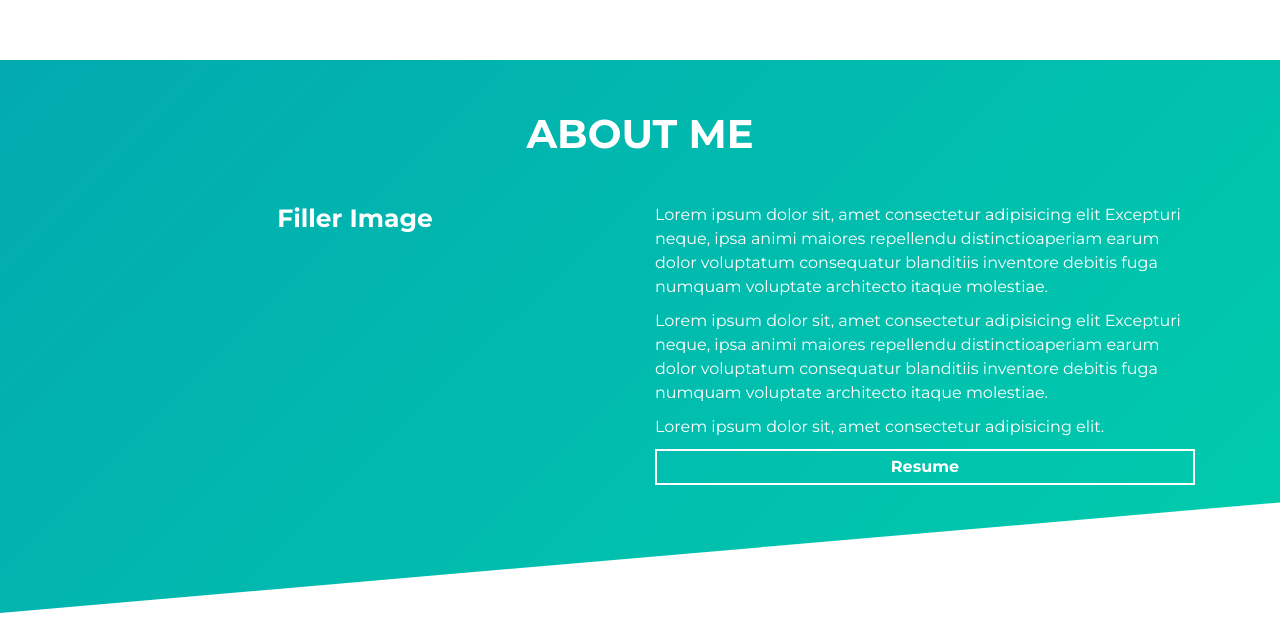
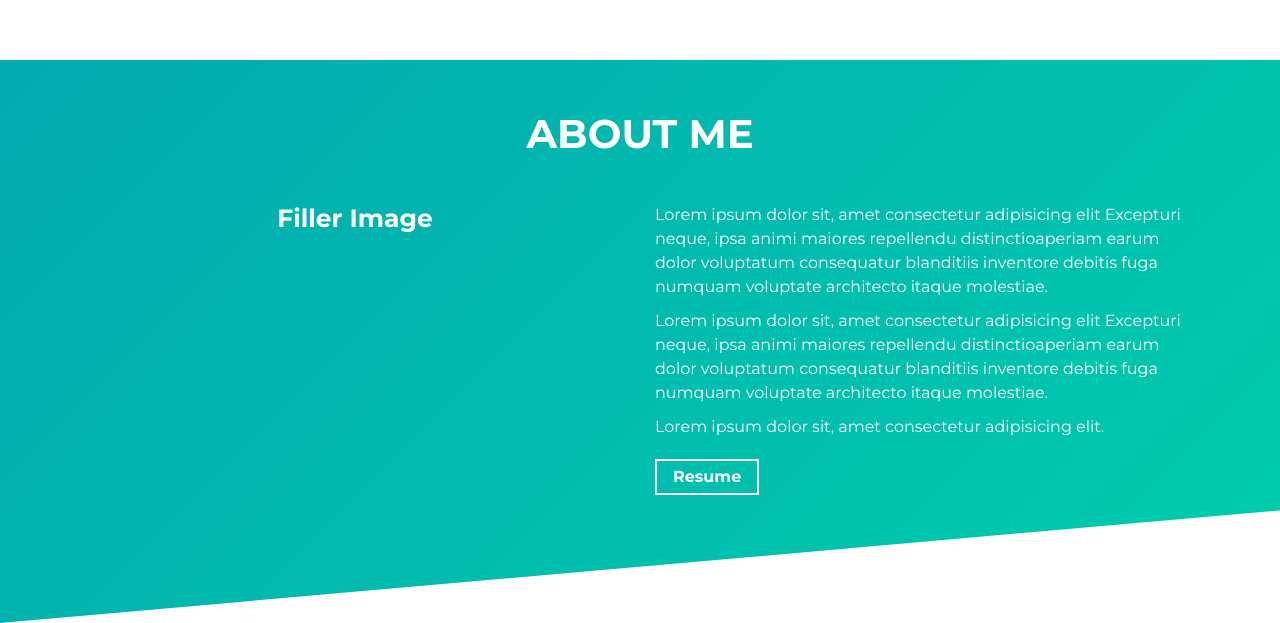
Before and after one commit to Dmarcano/React-Portfolio, a Gatsby site: page / in a window 1280 px wide. Shown: the part 740-1363 px from the top of the page. Built offline with nearby package versions, Linux system fonts and the light colour scheme; Gatsby itself is replaced by a stand-in of ours.

Commit message:
changed resume btn

```diff
--- a/src/components/About/About.tsx
+++ b/src/components/About/About.tsx
@@ -42,6 +42,8 @@ const About = (about_data : DataInterface.AboutData) => {
                             <p className="about-wrapper__info-text">
                                 { about_data.paragraph_three}
                             </p>
+                            <span className="d-flex mt-3">
+
                             <a  className="cta-btn cta-btn--resume"
                                 href="/#"
                             >
@@ -49,6 +51,7 @@ const About = (about_data : DataInterface.AboutData) => {
                                     Resume
                                 </Link>
                             </a>
+                            </span>
                         </div>
                     </Fade>
                 </Col>
```
